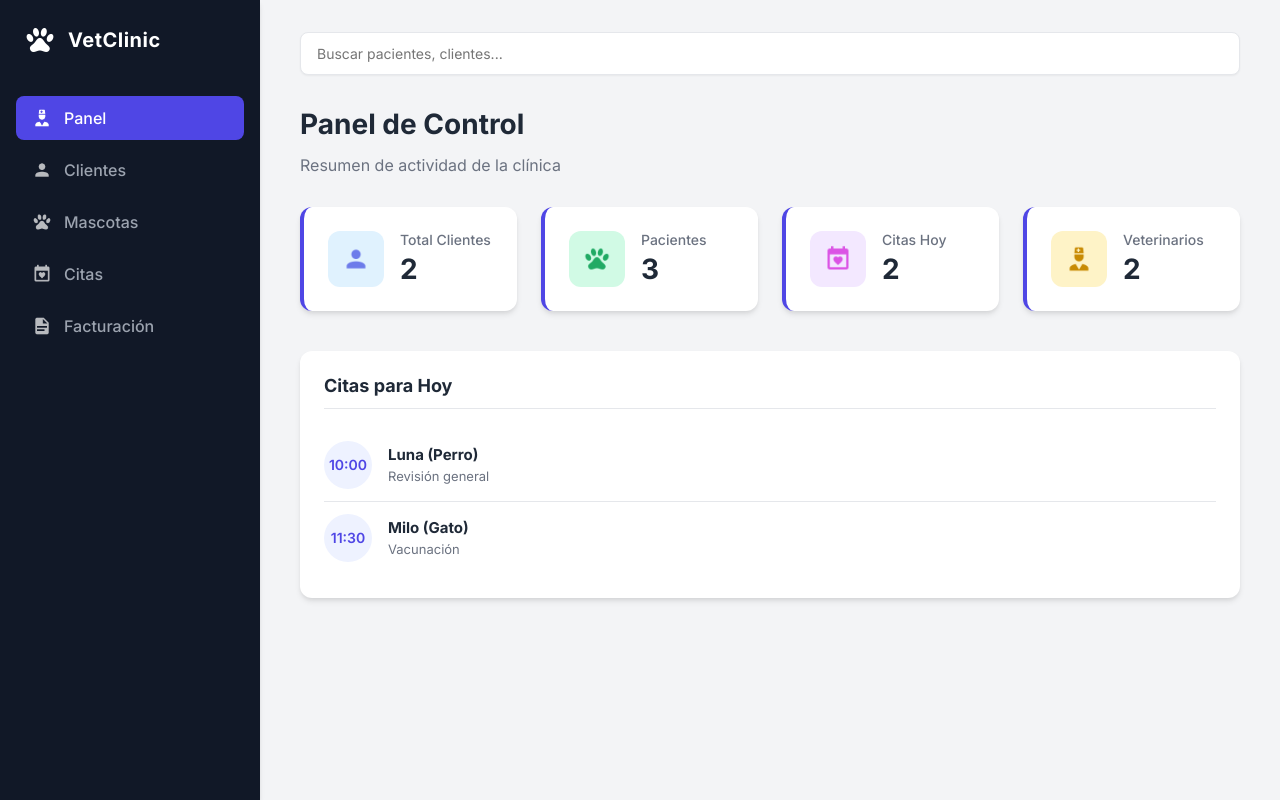
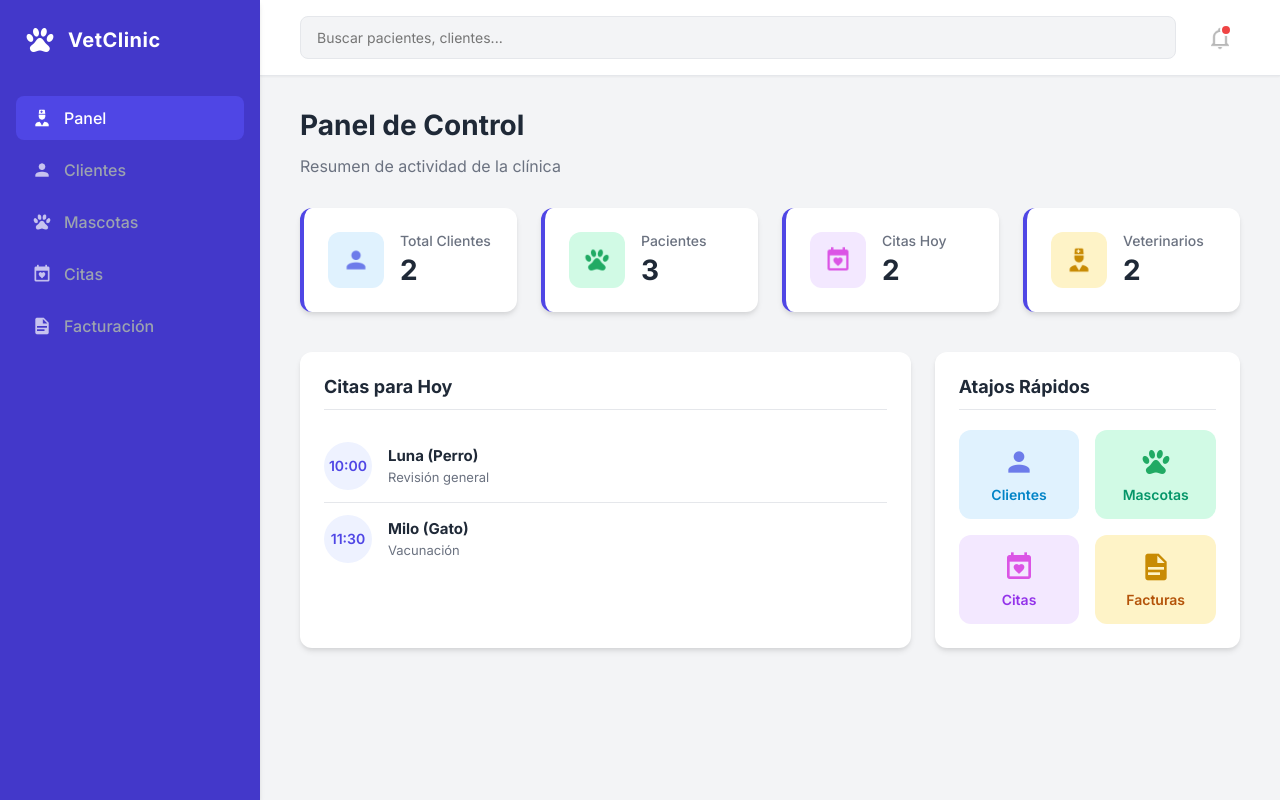
Before and after one commit to MirandaMJ8/Gestion-Veterinaria, a plain HTML site: page Frontend/index.html in a window 1280 px wide. Drawn offline with Linux system fonts and the light colour scheme.

Commit message:
feat: implement base frontend structure including layout, CSS styles, and assets

```diff
--- a/Frontend/CSS/styles.css
+++ b/Frontend/CSS/styles.css
@@ -5,8 +5,8 @@
     --primary-hover: #4338CA;
     --secondary-color: #10B981;
     --bg-color: #F3F4F6;
-    --sidebar-bg: #111827;
-    --sidebar-hover: #1F2937;
+    --sidebar-bg: #4338CA;
+    --sidebar-hover: #4F46E5;
     --text-main: #1F2937;
     --text-muted: #6B7280;
     --white: #FFFFFF;
@@ -159,7 +159,12 @@ h1 {
 .topbar {
     display: flex;
     justify-content: flex-end;
-    margin-bottom: 32px;
+    align-items: center;
+    background: var(--white);
+    padding: 16px 40px;
+    margin: -32px -40px 32px -40px;
+    border-bottom: 1px solid var(--border-color);
+    box-shadow: 0 1px 2px rgba(0,0,0,0.05);
 }
 
 .topbar input {
@@ -169,13 +174,52 @@ h1 {
     border: 1px solid var(--border-color);
     font-family: 'Inter', sans-serif;
     font-size: 14px;
-    box-shadow: var(--shadow-sm);
-    transition: border-color 0.2s;
+    background-color: var(--bg-color);
+    transition: border-color 0.2s, background-color 0.2s;
+    margin-right: 24px;
+    box-shadow: none;
 }
 
 .topbar input:focus {
     outline: none;
     border-color: var(--primary-color);
+    background-color: var(--white);
+}
+
+.icon-btn {
+    background: transparent;
+    border: none;
+    padding: 8px;
+    cursor: pointer;
+    position: relative;
+    box-shadow: none;
+    display: flex;
+    align-items: center;
+    justify-content: center;
+    border-radius: 50%;
+    transition: background-color 0.2s;
+}
+
+.icon-btn:hover {
+    background: var(--bg-color);
+    transform: none;
+}
+
+.icon-btn img {
+    width: 24px;
+    height: 24px;
+    opacity: 0.6;
+}
+
+.notification-badge {
+    position: absolute;
+    top: 6px;
+    right: 8px;
+    width: 8px;
+    height: 8px;
+    background-color: #EF4444;
+    border-radius: 50%;
+    border: 2px solid var(--white);
 }
 
 /* BOTONES */
@@ -206,6 +250,7 @@ button:active {
     border-radius: 6px;
     background-color: var(--sidebar-hover);
 }
+
 .btn-small:hover {
     background-color: var(--text-main);
 }
@@ -264,7 +309,8 @@ table {
     border-collapse: collapse;
 }
 
-th, td {
+th,
+td {
     padding: 16px 24px;
     text-align: left;
     border-bottom: 1px solid var(--border-color);
@@ -299,10 +345,12 @@ tr:hover td {
     font-size: 12px;
     font-weight: 600;
 }
+
 .badge.success {
     background-color: #D1FAE5;
     color: #065F46;
 }
+
 .badge.warning {
     background-color: #FEF3C7;
     color: #92400E;
@@ -350,6 +398,7 @@ tr:hover td {
 .icon-blue {
     background-color: #E0F2FE;
 }
+
 .icon-blue img {
     filter: invert(32%) sepia(93%) saturate(2453%) hue-rotate(211deg) brightness(95%) contrast(93%);
 }
@@ -357,6 +406,7 @@ tr:hover td {
 .icon-green {
     background-color: #D1FAE5;
 }
+
 .icon-green img {
     filter: invert(49%) sepia(82%) saturate(399%) hue-rotate(97deg) brightness(91%) contrast(93%);
 }
@@ -364,6 +414,7 @@ tr:hover td {
 .icon-purple {
     background-color: #F3E8FF;
 }
+
 .icon-purple img {
     filter: invert(27%) sepia(85%) saturate(3015%) hue-rotate(258deg) brightness(92%) contrast(95%);
 }
@@ -371,6 +422,7 @@ tr:hover td {
 .icon-yellow {
     background-color: #FEF3C7;
 }
+
 .icon-yellow img {
     filter: invert(53%) sepia(83%) saturate(1209%) hue-rotate(14deg) brightness(94%) contrast(97%);
 }
@@ -386,6 +438,13 @@ tr:hover td {
     margin: 0;
     font-size: 28px;
     color: var(--text-main);
+}
+
+/* DASHBOARD GRID */
+.dashboard-grid {
+    display: grid;
+    grid-template-columns: 2fr 1fr;
+    gap: 24px;
 }
 
 /* CITAS HOY (Dashboard) */
@@ -413,6 +472,84 @@ tr:hover td {
 
 .cita:last-child {
     border-bottom: none;
+}
+
+/* ATAJOS RÁPIDOS */
+.shortcuts-box {
+    background: var(--white);
+    padding: 24px;
+    border-radius: var(--radius-lg);
+    box-shadow: var(--shadow-md);
+}
+
+.shortcuts-box h3 {
+    margin-top: 0;
+    margin-bottom: 20px;
+    font-size: 18px;
+    border-bottom: 1px solid var(--border-color);
+    padding-bottom: 12px;
+}
+
+.shortcuts-grid {
+    display: grid;
+    grid-template-columns: 1fr 1fr;
+    gap: 16px;
+}
+
+.shortcut-item {
+    display: flex;
+    flex-direction: column;
+    align-items: center;
+    justify-content: center;
+    padding: 16px;
+    border-radius: 12px;
+    text-decoration: none;
+    font-weight: 600;
+    font-size: 14px;
+    transition: transform 0.2s, box-shadow 0.2s;
+}
+
+.shortcut-item:hover {
+    transform: translateY(-2px);
+    box-shadow: var(--shadow-sm);
+}
+
+.shortcut-item img {
+    width: 32px;
+    height: 32px;
+    margin-bottom: 8px;
+}
+
+.bg-blue {
+    background-color: #E0F2FE;
+    color: #0284C7;
+}
+.bg-blue img {
+    filter: invert(32%) sepia(93%) saturate(2453%) hue-rotate(211deg) brightness(95%) contrast(93%);
+}
+
+.bg-green {
+    background-color: #D1FAE5;
+    color: #059669;
+}
+.bg-green img {
+    filter: invert(49%) sepia(82%) saturate(399%) hue-rotate(97deg) brightness(91%) contrast(93%);
+}
+
+.bg-purple {
+    background-color: #F3E8FF;
+    color: #9333EA;
+}
+.bg-purple img {
+    filter: invert(27%) sepia(85%) saturate(3015%) hue-rotate(258deg) brightness(92%) contrast(95%);
+}
+
+.bg-yellow {
+    background-color: #FEF3C7;
+    color: #B45309;
+}
+.bg-yellow img {
+    filter: invert(53%) sepia(83%) saturate(1209%) hue-rotate(14deg) brightness(94%) contrast(97%);
 }
 
 .hora {
@@ -443,6 +580,13 @@ tr:hover td {
 }
 
 @keyframes slideDown {
-    from { opacity: 0; transform: translateY(-10px); }
-    to { opacity: 1; transform: translateY(0); }
+    from {
+        opacity: 0;
+        transform: translateY(-10px);
+    }
+
+    to {
+        opacity: 1;
+        transform: translateY(0);
+    }
 }
--- a/Frontend/index.html
+++ b/Frontend/index.html
@@ -31,6 +31,10 @@
             <!-- TOP BAR -->
             <div class="topbar">
                 <input type="text" placeholder="Buscar pacientes, clientes...">
+                <button class="icon-btn">
+                    <img src="images/MdiBellOutline.png" alt="Notificaciones">
+                    <span class="notification-badge"></span>
+                </button>
             </div>
 
             <!-- TÍTULO -->
@@ -80,6 +84,7 @@
                 </div>
             </div>
 
+            <div class="dashboard-grid">
                 <!-- CITAS -->
                 <div class="citas-box">
                     <h3>Citas para Hoy</h3>
@@ -101,6 +106,30 @@
                     </div>
                 </div>
 
+                <!-- ATAJOS -->
+                <div class="shortcuts-box">
+                    <h3>Atajos Rápidos</h3>
+                    <div class="shortcuts-grid">
+                        <a href="pages/clientes.html" class="shortcut-item bg-blue">
+                            <img src="images/MdiAccount.png" alt="Clientes">
+                            <span>Clientes</span>
+                        </a>
+                        <a href="pages/mascotas.html" class="shortcut-item bg-green">
+                            <img src="images/MdiPaw.png" alt="Mascotas">
+                            <span>Mascotas</span>
+                        </a>
+                        <a href="pages/citas.html" class="shortcut-item bg-purple">
+                            <img src="images/MdiCalendarHeart.png" alt="Citas">
+                            <span>Citas</span>
+                        </a>
+                        <a href="pages/facturas.html" class="shortcut-item bg-yellow">
+                            <img src="images/MdiFileDocument.png" alt="Facturas">
+                            <span>Facturas</span>
+                        </a>
+                    </div>
+                </div>
+            </div>
+
         </main>
 
     </div>
```
Also changed, not shown: Frontend/images/MdiBellOutline.png (added). Lines whose indentation alone changed are shown as unchanged.
